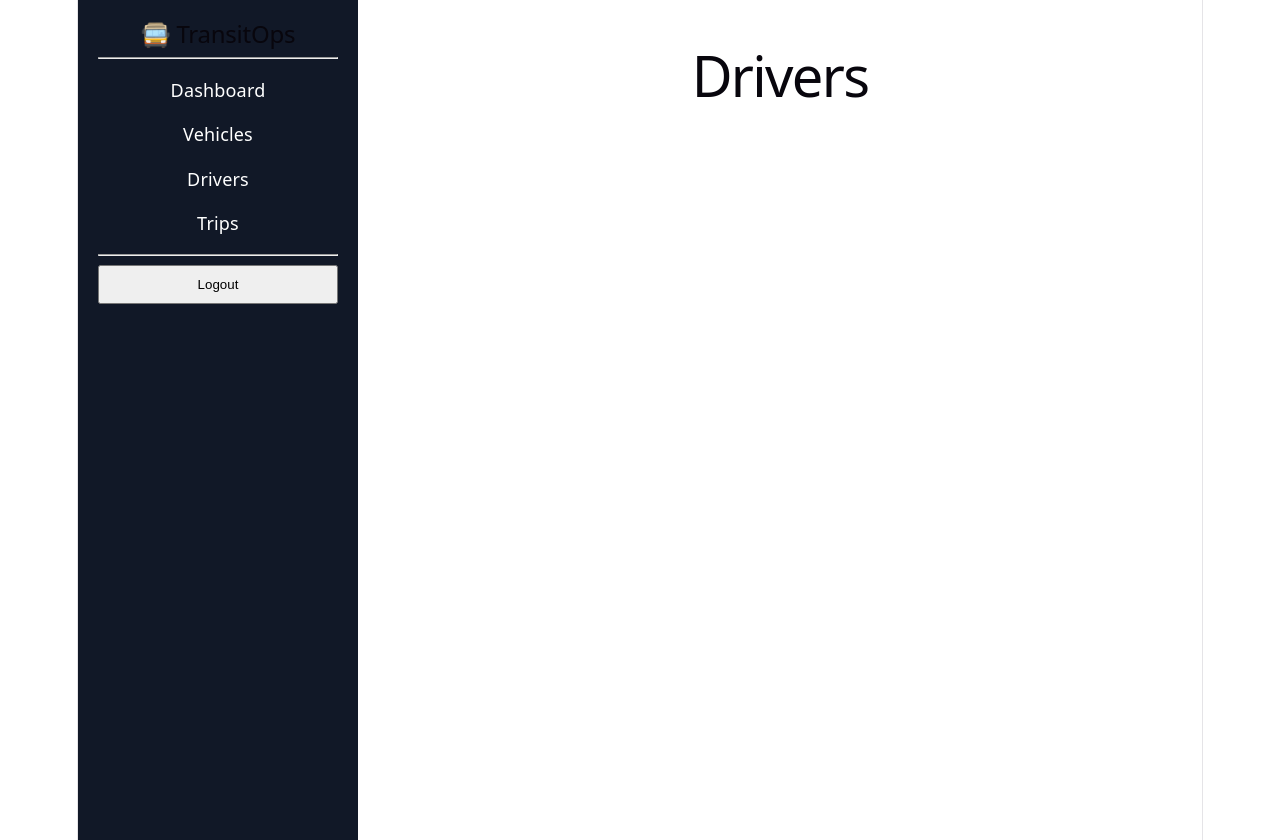
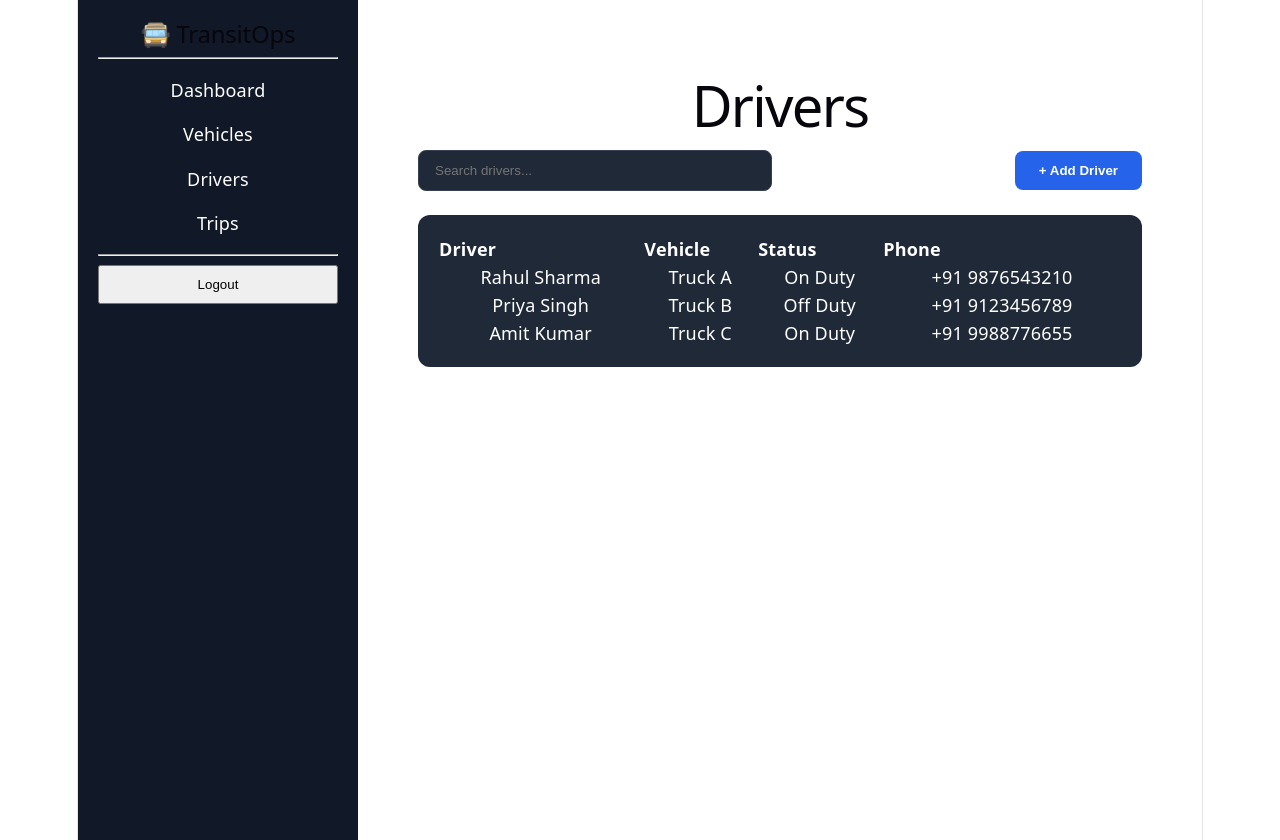
Before and after one commit to ODOO-HACKATHON-26/ODOO-Hacakthon-2026, a React app in the folder frontend/: page /drivers in a window 1280 px wide. Built offline with nearby package versions, Linux system fonts and the light colour scheme; the HTML template or start-up script is replaced by a standard one.

Commit message:
feat: add driver management UI componenets

```diff
--- /dev/null
+++ b/frontend/src/components/drivers/AddDriverButton.jsx
@@ -0,0 +1,17 @@
+export default function AddDriverButton() {
+  return (
+    <button
+      style={{
+        padding: "12px 24px",
+        background: "#2563eb",
+        color: "white",
+        border: "none",
+        borderRadius: "8px",
+        cursor: "pointer",
+        fontWeight: "bold",
+      }}
+    >
+      + Add Driver
+    </button>
+  );
+}
--- /dev/null
+++ b/frontend/src/components/drivers/DriverSearch.jsx
@@ -0,0 +1,17 @@
+export default function DriverSearch() {
+  return (
+    <input
+      type="text"
+      placeholder="Search drivers..."
+      style={{
+        padding: "12px 16px",
+        borderRadius: "8px",
+        border: "1px solid #374151",
+        background: "#1f2937",
+        color: "white",
+        width: "320px",
+        outline: "none",
+      }}
+    />
+  );
+}
--- /dev/null
+++ b/frontend/src/components/drivers/DriverTable.jsx
@@ -0,0 +1,63 @@
+export default function DriverTable() {
+  const drivers = [
+    {
+      id: 1,
+      name: "Rahul Sharma",
+      vehicle: "Truck A",
+      status: "On Duty",
+      phone: "+91 9876543210",
+    },
+    {
+      id: 2,
+      name: "Priya Singh",
+      vehicle: "Truck B",
+      status: "Off Duty",
+      phone: "+91 9123456789",
+    },
+    {
+      id: 3,
+      name: "Amit Kumar",
+      vehicle: "Truck C",
+      status: "On Duty",
+      phone: "+91 9988776655",
+    },
+  ];
+
+  return (
+    <div
+      style={{
+        background: "#1f2937",
+        borderRadius: "12px",
+        padding: "20px",
+        color: "white",
+      }}
+    >
+      <table
+        style={{
+          width: "100%",
+          borderCollapse: "collapse",
+        }}
+      >
+        <thead>
+          <tr>
+            <th align="left">Driver</th>
+            <th align="left">Vehicle</th>
+            <th align="left">Status</th>
+            <th align="left">Phone</th>
+          </tr>
+        </thead>
+
+        <tbody>
+          {drivers.map((driver) => (
+            <tr key={driver.id}>
+              <td>{driver.name}</td>
+              <td>{driver.vehicle}</td>
+              <td>{driver.status}</td>
+              <td>{driver.phone}</td>
+            </tr>
+          ))}
+        </tbody>
+      </table>
+    </div>
+  );
+}
--- a/frontend/src/pages/Drivers.jsx
+++ b/frontend/src/pages/Drivers.jsx
@@ -1,9 +1,35 @@
 import Layout from "../components/layout/Layout";
+import DriverSearch from "../components/drivers/DriverSearch";
+import AddDriverButton from "../components/drivers/AddDriverButton";
+import DriverTable from "../components/drivers/DriverTable";
 
 export default function Drivers() {
   return (
     <Layout>
-      <h1>Drivers</h1>
+      <div
+        style={{
+          padding: "30px",
+          maxWidth: "1200px",
+          margin: "0 auto",
+        }}
+      >
+        <h1>Drivers</h1>
+
+        <div
+          style={{
+            display: "flex",
+            justifyContent: "space-between",
+            alignItems: "center",
+            marginTop: "24px",
+            marginBottom: "24px",
+          }}
+        >
+          <DriverSearch />
+          <AddDriverButton />
+        </div>
+
+        <DriverTable />
+      </div>
     </Layout>
   );
 }
```
